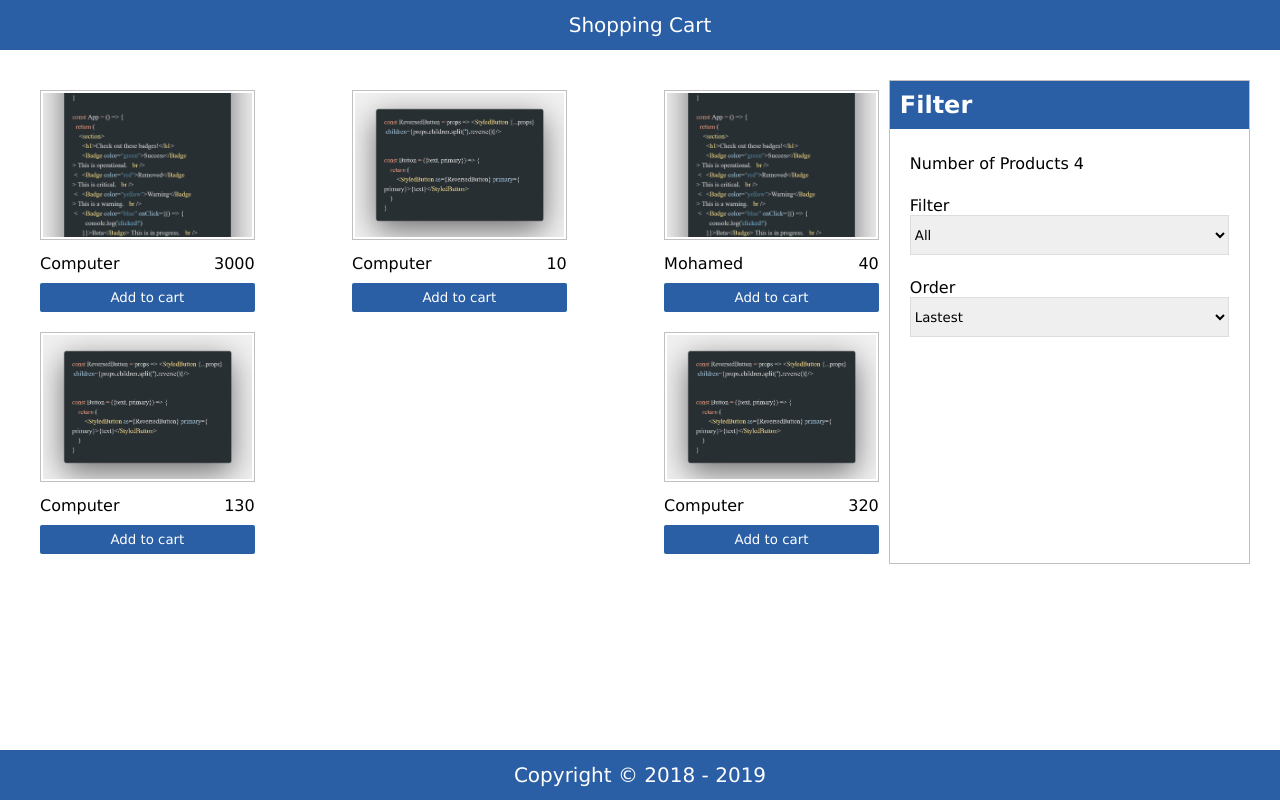
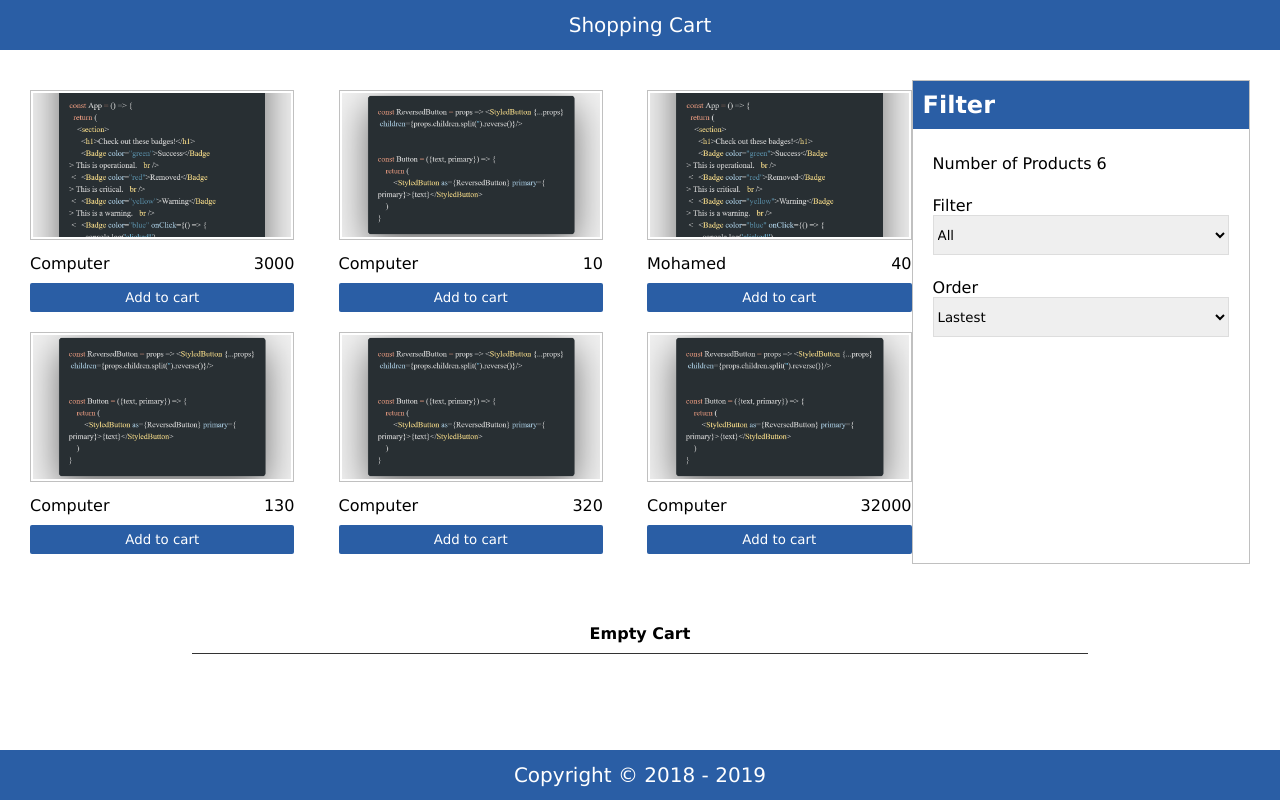
Before and after one commit to MohamedElsayed002/R-Shopping-Cart, a React (Vite) app in the folder client/: page / in a window 1280 px wide. Built offline with nearby package versions, Linux system fonts and the light colour scheme.

Commit message:
cart comp logic

```diff
--- a/client/src/App.jsx
+++ b/client/src/App.jsx
@@ -1,9 +1,10 @@
 
-import {useState} from 'react'
+import {useState,useEffect} from 'react'
 import Header from './components/Header/Header'
 import Footer from './components/Footer/Footer'
 import Products from './components/Products/Products'
 import Filter from './components/Filter/Filter'
+import Cart from './components/Cart/Cart'
 import data from './data.json'
 
 const App = () => {
@@ -11,6 +12,7 @@ const App = () => {
   const [products,setProducts] = useState(data)
   const [sort,setSort] = useState("")
   const [size,setSize] = useState("")
+  const [cartItems,setCartItems] = useState(JSON.parse(localStorage.getItem("cartItems")) || [])
 
   const  handleFilterBySize = (e) => {
     setSize(e.target.value)
@@ -39,17 +41,49 @@ const App = () => {
     setProducts(newProducts)
   }
 
+  const addToCart = (product) => {
+    const cartItemsClone = [...cartItems]
+    let isProductExist = false
+    cartItemsClone.forEach(item => {
+      if (item.id == product.id) {
+        item.qty++
+        isProductExist = true
+      }
+    })
+    if (!isProductExist) {
+      cartItemsClone.push({...product,qty:1})
+    }
+    setCartItems(cartItemsClone)
+  }
+
+  const removeFromCart = (product) => {
+    const cartItemsClone = [...cartItems]
+    setCartItems(cartItemsClone.filter(item => item.id!= product.id))
+  }
+
+  useEffect(() => {
+    localStorage.setItem("cartItems",JSON.stringify(cartItems))
+  },[cartItems])
+
   return (
     <div className="layout">
       <Header/>
       <main>
         <div className="wrapper">
-            <Products products={products}/>
+            <Products
+                    products={products}
+                    addToCart={addToCart}
+              />
             <Filter handleFilterBySize={handleFilterBySize}
                     size={size}
                     sort={sort}
-                    handleFilterByOrder={handleFilterByOrder}/>
+                    handleFilterByOrder={handleFilterByOrder}
+                    NumberOfProducts={products.length}
+                    />
         </div>
+        <Cart cartItems={cartItems}
+              removeFromCart={removeFromCart}
+        />
       </main>
       <Footer/>
     </div>
--- /dev/null
+++ b/client/src/components/Cart/Cart.jsx
@@ -0,0 +1,31 @@
+import '../../css/Cart/Cart.css'
+
+const Cart = ({cartItems,removeFromCart}) => {
+    console.log(cartItems)
+    return (
+        <div className="cart-wrapper">
+            <div className="cart-title">{cartItems.length === 0 ? "Empty Cart" : <p>There is {cartItems.length} products in cart</p>}</div>
+            <div className="cart-items">
+                {
+                    cartItems.map(item => {
+                        return (
+                            <div className="cart-item">
+                            <img src={item.image} alt="" />
+                            <div className="cart-info" key={item.id}>
+                                <div>
+                                    <p>title {item.title}</p>
+                                    <p>qty : {item.qty}</p>
+                                    <p>price ${item.price}</p>
+                                </div>
+                                <button onClick={() => removeFromCart(item)}>Remove</button>
+                            </div>
+                        </div>
+                        )
+                    })
+                }
+            </div>
+        </div>
+    )
+}
+
+export default Cart
--- /dev/null
+++ b/client/src/components/Cart/Cart.scss
@@ -0,0 +1,44 @@
+
+
+.cart-wrapper {
+    width: 70%;
+    margin: 20px auto;
+    // border: 1px solid #333;
+}
+
+.cart-title {
+    border-bottom: 1px solid #333;
+    text-align: center;
+    padding: 10px;
+    font-weight: 700;
+}
+
+.cart-item {
+    display: flex;
+    justify-content: space-between;
+    align-items: center;
+    padding: 10px;
+    box-shadow: 2px 2px 3px  #c0c0c0;
+    margin: 6px 0;
+
+    img {
+        width: 80px;
+        height: 80px;
+        margin-right: 10px ;
+    }
+    .cart-info {
+        display: flex;
+        justify-content: space-between;
+        align-items: center;
+        flex: 1;
+    }
+    button {
+        display: inline-block;
+        border: 0;
+        background: #2a5ea5;
+        color: #fff;
+        padding: 7px;
+        border-radius:6px;
+        cursor: pointer;
+    }
+}
--- a/client/src/components/Filter/Filter.jsx
+++ b/client/src/components/Filter/Filter.jsx
@@ -1,11 +1,11 @@
 
 import '../../css/Filter/Filter.css'
 
-const Filter = ({size,handleFilterBySize,handleFilterByOrder,sort}) => {
+const Filter = ({size,handleFilterBySize,handleFilterByOrder,sort,NumberOfProducts}) => {
     return (
         <div className="filter-wrapper">
             <h2 className="filter-title">Filter</h2>
-            <div className="num-of-products">Number of Products 4</div>
+            <div className="num-of-products">Number of Products {NumberOfProducts}</div>
             <div className="filter-by-size">
                 <span>Filter</span>
                 <select value={size} onChange={handleFilterBySize} className="filter-select">
--- a/client/src/components/Products/Products.jsx
+++ b/client/src/components/Products/Products.jsx
@@ -3,7 +3,7 @@ import '../../css/Products/Products.css'
 import {useState} from 'react'
 import ProductModal from './ProductModal'
 
-const Products = ({products}) => {
+const Products = ({products,addToCart}) => {
 
     const [product,setProduct] = useState("")
 
@@ -29,7 +29,7 @@ const Products = ({products}) => {
                                         <p>{product.title}</p>
                                         <span>{product.price}</span>
                                     </div>
-                                    <button>Add to cart</button>
+                                    <button onClick={() => addToCart(product)}>Add to cart</button>
                             </div>
                         )
                     })
--- a/client/src/components/Products/Products.scss
+++ b/client/src/components/Products/Products.scss
@@ -5,8 +5,8 @@
     justify-content: space-between;
     flex-wrap: wrap;
     .product-item {
-        width: 25%;
-        margin: 10px 10px;
+        width: 30%;
+        margin: 10px 0px;
     img {
         width: 100%;
         height: 150px;
--- /dev/null
+++ b/client/src/css/Cart/Cart.css
@@ -0,0 +1,40 @@
+.cart-wrapper {
+  width: 70%;
+  margin: 20px auto;
+}
+
+.cart-title {
+  border-bottom: 1px solid #333;
+  text-align: center;
+  padding: 10px;
+  font-weight: 700;
+}
+
+.cart-item {
+  display: flex;
+  justify-content: space-between;
+  align-items: center;
+  padding: 10px;
+  box-shadow: 2px 2px 3px #c0c0c0;
+  margin: 6px 0;
+}
+.cart-item img {
+  width: 80px;
+  height: 80px;
+  margin-right: 10px;
+}
+.cart-item .cart-info {
+  display: flex;
+  justify-content: space-between;
+  align-items: center;
+  flex: 1;
+}
+.cart-item button {
+  display: inline-block;
+  border: 0;
+  background: #2a5ea5;
+  color: #fff;
+  padding: 7px;
+  border-radius: 6px;
+  cursor: pointer;
+}
--- a/client/src/css/Products/Products.css
+++ b/client/src/css/Products/Products.css
@@ -4,8 +4,8 @@
   flex-wrap: wrap;
 }
 .products-wrapper .product-item {
-  width: 25%;
-  margin: 10px 10px;
+  width: 30%;
+  margin: 10px 0px;
 }
 .products-wrapper .product-item img {
   width: 100%;
--- a/client/src/data.json
+++ b/client/src/data.json
@@ -11,7 +11,7 @@
         "id" : "id2",
         "title" : "Computer",
         "image" : "../public/images/poly.png",
-        "desc" : "This is product 1",
+        "desc" : "This is product 2",
         "price" : 10,
         "sizes" : ["L","M"]
      },
@@ -19,7 +19,7 @@
         "id" : "id3",
         "title" : "Mohamed",
         "image" : "../public/images/Passprops.png",
-        "desc" : "This is product 1",
+        "desc" : "This is product 3",
         "price" : 40,
         "sizes" : ["XL"]
      },
@@ -27,7 +27,7 @@
         "id" : "id4",
         "title" : "Computer",
         "image" : "../public/images/poly.png",
-        "desc" : "This is product 1",
+        "desc" : "This is product 4",
         "price" : 130,
         "sizes" : ["L","M","S"]
      },
@@ -35,8 +35,16 @@
         "id" : "id5",
         "title" : "Computer",
         "image" : "../public/images/poly.png",
-        "desc" : "This is product 1",
+        "desc" : "This is product 5",
         "price" : 320,
         "sizes" : ["L","M","S"]
-     }
+     },
+     {
+      "id" : "id6",
+      "title" : "Computer",
+      "image" : "../public/images/poly.png",
+      "desc" : "This is product 6",
+      "price" : 32000,
+      "sizes" : ["XXL"]
+   }
 ]
```
